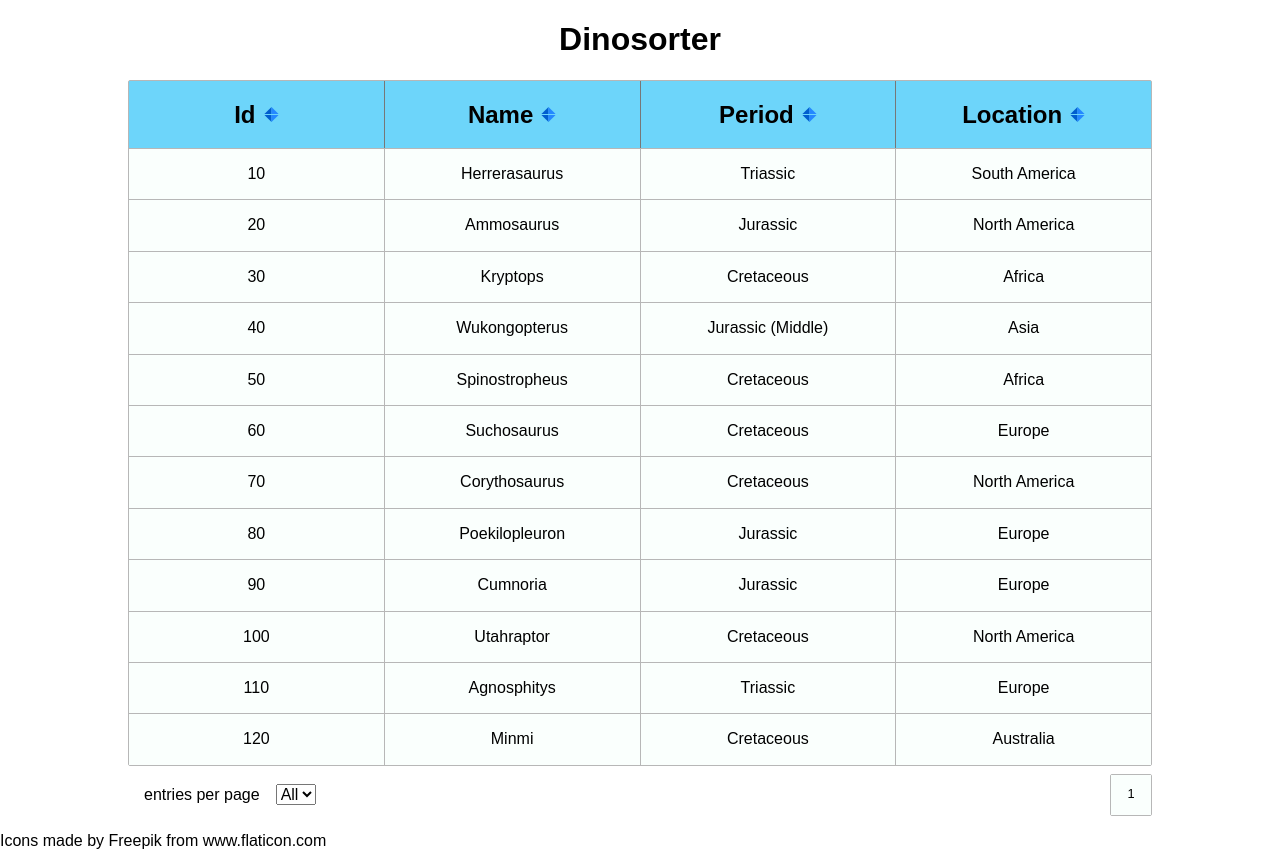
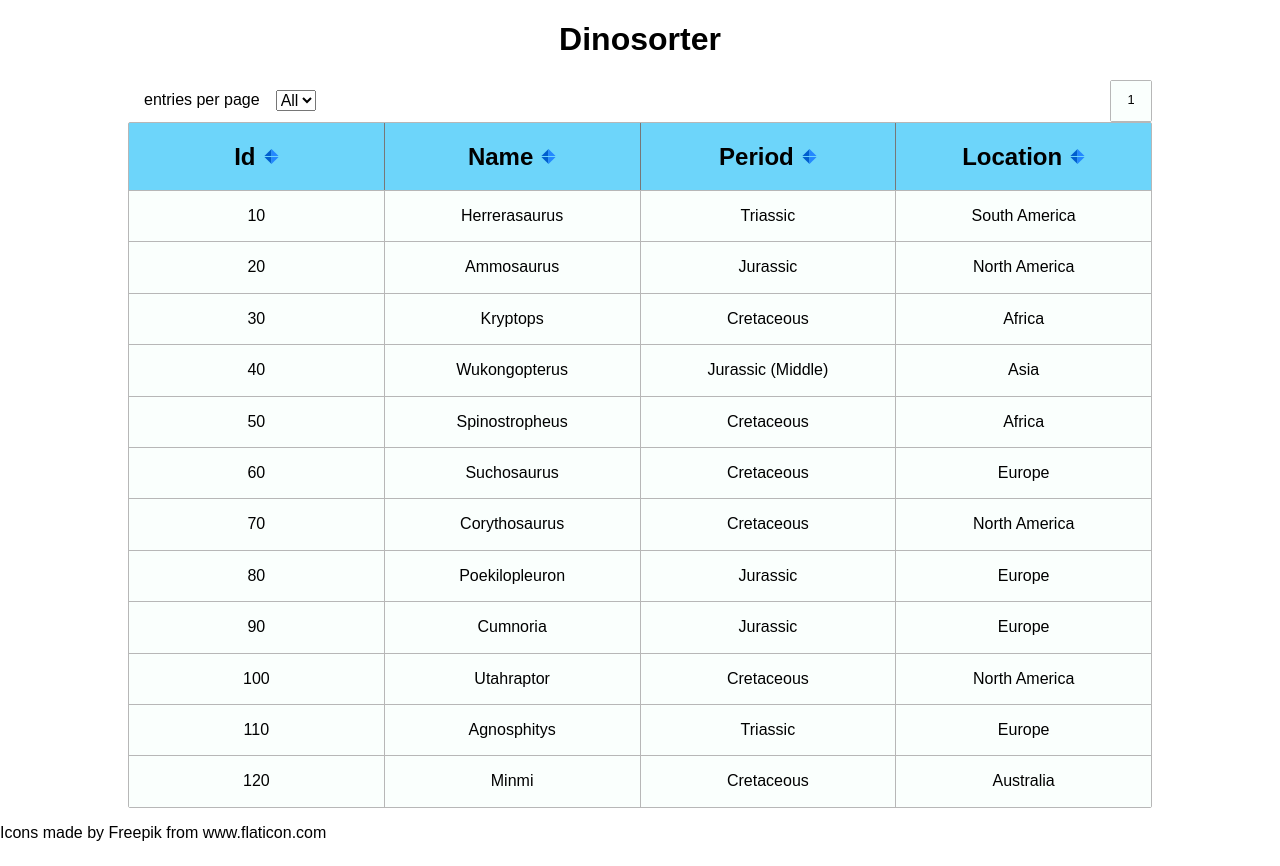
Before and after one commit to brenderbee/table-practice, a React (Create React App) app: page / in a window 1280 px wide. Built offline with nearby package versions, Linux system fonts and the light colour scheme.

Commit message:
Change TableFooter component to TableNav and move above table body.

```diff
--- a/src/components/Table.js
+++ b/src/components/Table.js
@@ -2,7 +2,7 @@ import React, { Component } from 'react';
 import { jsonResponse } from './../fakeData';
 import TableHeader from './TableHeader';
 import RowList from './RowList';
-import TableFooter from './TableFooter';
+import TableNav from './TableNav';
 import { orderBy } from 'lodash';
 import './../assets/css/Table.css';
 
@@ -98,6 +98,12 @@ class Table extends Component {
   render() {
     return (
       <div className="table">
+        <TableNav
+          onChangeEntries={this.handleChangeEntries}
+          currentPage={this.state.currentPage}
+          onChangeCurrentPage={this.handleCurrentPageChange}
+          pages={this.state.pages}
+          />
         <div className="table-body">
           <TableHeader
             columnList={this.state.masterColumns}
@@ -110,12 +116,6 @@ class Table extends Component {
             columnList={this.state.masterColumns}
             />
         </div>
-        <TableFooter
-          onChangeEntries={this.handleChangeEntries}
-          currentPage={this.state.currentPage}
-          onChangeCurrentPage={this.handleCurrentPageChange}
-          pages={this.state.pages}
-        />
       </div>
     );
   }
--- a/src/components/TableFooter.js
+++ b/src/components/TableNav.js
@@ -4,7 +4,7 @@ import EntriesNav from './EntriesNav';
 import './../assets/css/TableFooter.css';
 import PropTypes from 'prop-types';
 
-function TableFooter(props) {
+function TableNav(props) {
   return (
     <div className="table-footer">
       <EntriesPerPage
@@ -18,10 +18,10 @@ function TableFooter(props) {
   );
 }
 
-TableFooter.propTypes = {
+TableNav.propTypes = {
   onChangeEntries: PropTypes.func,
   onChangeCurrentPage: PropTypes.func,
   pages: PropTypes.number
 };
 
-export default TableFooter;
+export default TableNav;
```
